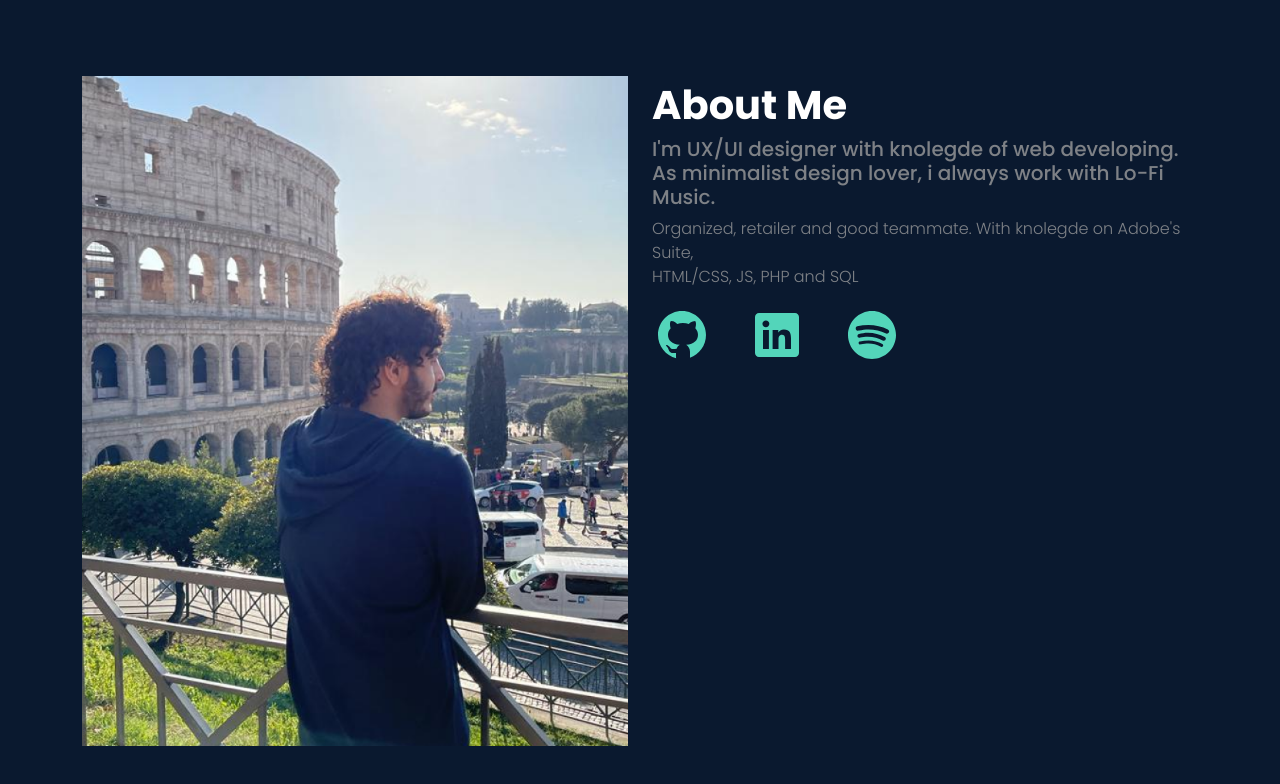
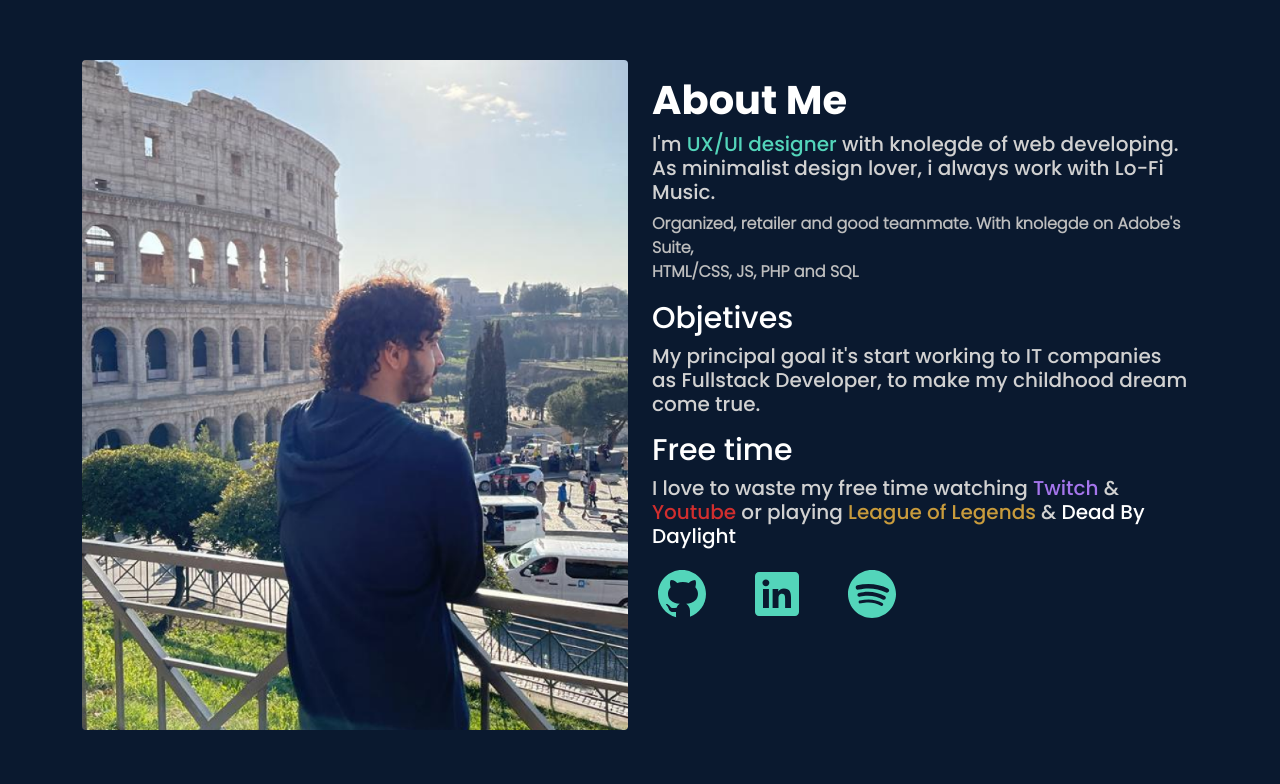
Before and after one commit to FedericoLoIacono/Portfolio, a plain HTML site: page index.html in a window 1280 px wide. Shown: the part 878-1662 px from the top of the page. Drawn offline with nearby package versions, Linux system fonts and the light colour scheme.

Commit message:
Agregado About me

```diff
--- a/estilos.css
+++ b/estilos.css
@@ -19,16 +19,46 @@ h1{
 
 h2{
   font-family: PoppinsMedium;
+  font-size: 30px;
 }
 
 h3{
+  font-family: PoppinsMedium;
+  color: rgb(216, 216, 216);
+}
+
+h4{
   font-family: PoppinsLight;
 }
+
+h5{
+  font-family: PoppinsMedium;
+  color:#d1d1d1;
+  font-size: 20px;
+}
+
+p{
+  font-family: PoppinsLight;
+  color:#bebebe;
+  font-weight: bold;
+}
+
 
 body{
   background-color: #0A192F!important;
 }
 
+.T{
+  color:#a575ec;
+}
+
+.Y{
+  color:#d12e2e;
+}
+
+.LoL{
+  color:#C89B3C;
+}
 /* Loader */
 
 .cen{
@@ -117,10 +147,6 @@ body{
 
 #hero{
   background-color: #0A192F;
-  /* background-image: url(images/fondo.jpg);
-  background-position: center;
-  background-size: 120%;
-  background-repeat: no-repeat; */
 }
 
 
@@ -154,12 +180,10 @@ body{
 	font-weight: bold;
 }
 
-/* #sec1{
-  background-image: url(images/yo.jpeg);
-  background-size: cover;
-  background-repeat: no-repeat;
-  background-position: 5%;
-} */
+.green{
+  color:#53D5BA;
+}
+
 
 @media (min-width:300px){
   #saludo{
@@ -190,23 +214,6 @@ body{
 
 }
 
-@media (min-width:700px){
-    .CenRes{
-        text-align: center;
-    }
-
-}
-
 #sobremi{
   font-family: PoppinsBold;
 }
-
-h5{
-  font-family: PoppinsMedium;
-  color:#9f9f9fc7;
-}
-
-p{
-  font-family: PoppinsLight;
-  color:#9f9f9fc7;
-}
--- a/index.html
+++ b/index.html
@@ -72,20 +72,30 @@
 
   <section id="Sobremi">
     <div class="container">
-      <div class="row vh-100 mt-5 pt-5">
-        <div class="no-padding col-lg-6 col-md-12 col-xs-12" id="sec1">
-          <img src="images/YO2.png" class="img-fluid">
+      <div class="row vh-100" style="padding-top: 80px;">
+        <div class="no-padding col-lg-6 col-md-12 col-xs-12">
+          <img src="images/YO2.png" class="img-fluid rounded">
         </div>
         <div class="no-padding col-lg-6 col-md-12 col-xs-12">
-          <h1 class="ml-5" id="sobremi">About Me</h1>
-          <h5>I'm UX/UI designer with knolegde of web developing. <br> As minimalist design lover, i always work with
+          <h1 class="ml-5 mt-3" id="sobremi">About Me</h1>
+          <h5>I'm <span class="green">UX/UI designer</span> with knolegde of web developing. <br> As minimalist design
+            lover, i always work with
             Lo-Fi Music.</h5>
           <p>Organized, retailer and good teammate. With knolegde on Adobe's Suite, <br> HTML/CSS, JS, PHP and SQL</p>
-          <div class="row">
-            <div class="col-2"><a href="https://github.com/FedericoLoIacono" target="_blank"><img src="images/git.svg" alt=""></a>
+          <h2 class="">Objetives</h2>
+          <h5>My principal goal it's start working to IT companies<br>as Fullstack Developer, to make my childhood dream
+            <br> come true.</h5>
+          <h2 class="mt-3">Free time</h2>
+          <h5>I love to waste my free time watching <span class="T">Twitch</span> & <span class="Y">Youtube</span> or
+            playing <span class="LoL">League of Legends</span> & <span class="text-white">Dead By Daylight</span> </h5>
+          <div class="row mb-3 mt-3 align-items-end">
+            <div class="col-2"><a href="https://github.com/FedericoLoIacono" target="_blank"><img src="images/git.svg"
+                  alt=""></a>
             </div>
-            <div class="col-2"><a href="https://www.linkedin.com/in/federico-lo-iacono-6ba508181/" target="_blank"><img src="images/linkedin.svg" alt=""></a></div>
-            <div class="col-2"><a href="https://open.spotify.com/playlist/07h5wN009MrSnTXuaIpMRc" target="_blank"><img src="images/spotify.svg" alt=""></a>
+            <div class="col-2"><a href="https://www.linkedin.com/in/federico-lo-iacono-6ba508181/" target="_blank"><img
+                  src="images/linkedin.svg" alt=""></a></div>
+            <div class="col-2"><a href="https://open.spotify.com/playlist/07h5wN009MrSnTXuaIpMRc" target="_blank"><img
+                  src="images/spotify.svg" alt=""></a>
             </div>
           </div>
 
```
